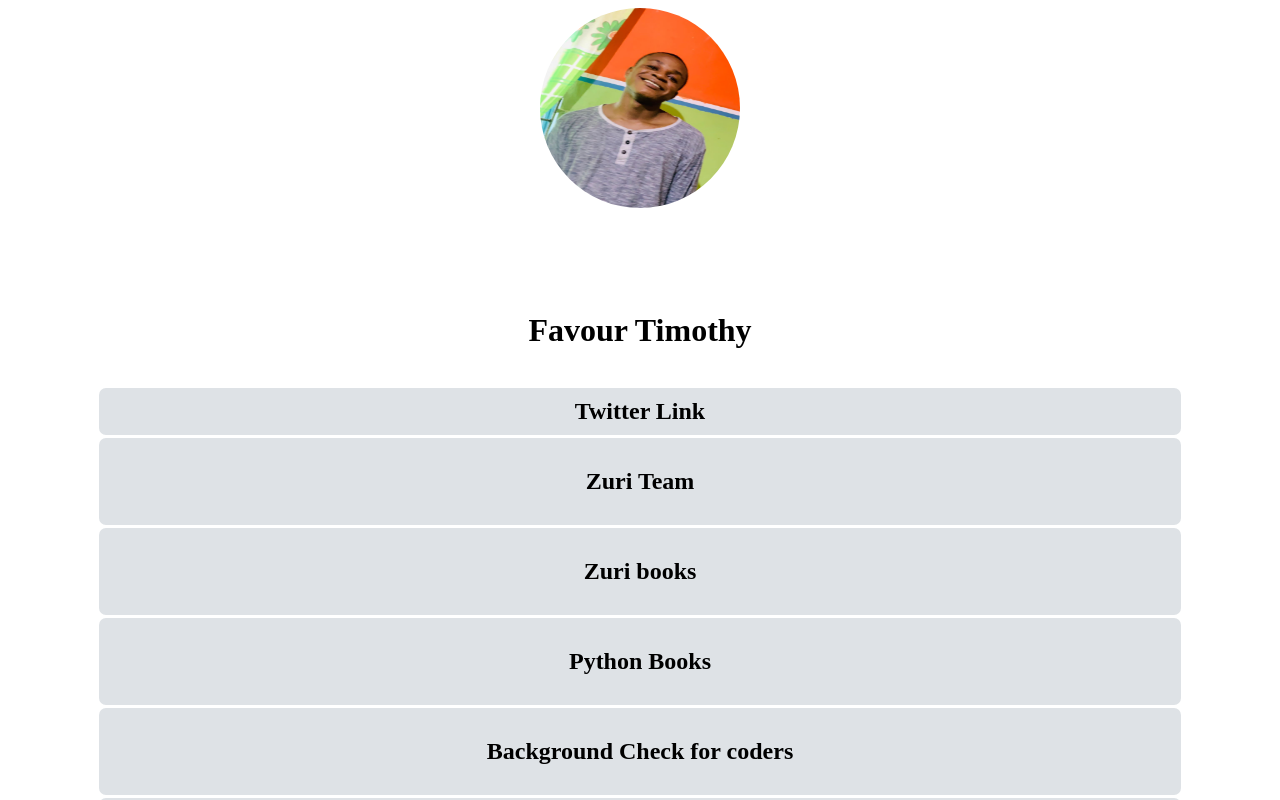
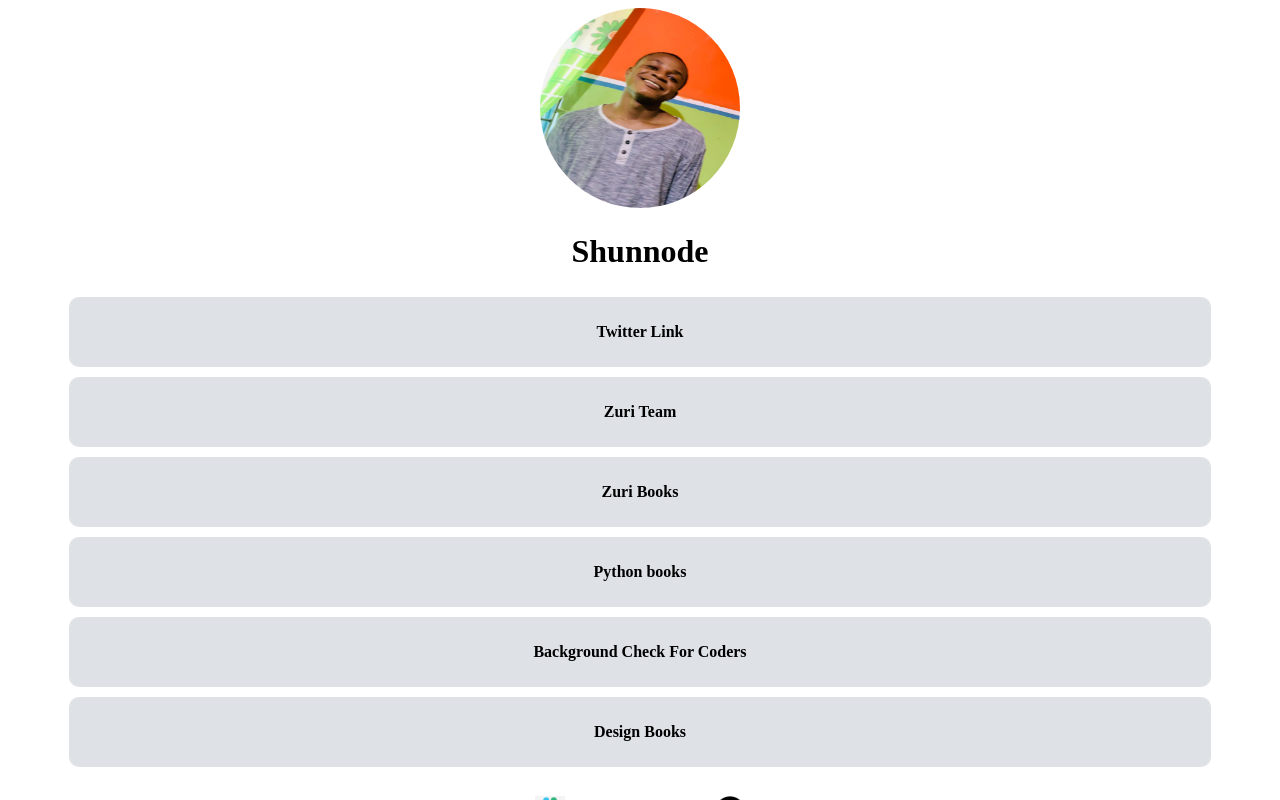
Before and after one commit to wyenelle/hng-page-2022, a React (Vite) app: page / in a window 1280 px wide. Shown: the top 800 px of the page. Built offline with nearby package versions, Linux system fonts and the light colour scheme.

Commit message:
made some edits to the home component

```diff
--- a/src/components/Home/Home.css
+++ b/src/components/Home/Home.css
@@ -3,6 +3,7 @@ main{
     flex-direction: column;
     justify-content: center;
     align-items: center;
+    margin-bottom: 1.5em;
 }
 .profile_img{
     height: 30vh;
@@ -20,19 +21,26 @@ main{
     display: none;
 }
 .links{
-    text-align: center;
-    padding: 15px;
-    width: 85vw;
+    display: flex;
+    flex-direction: column;
+    width: 90vw;
+    height: auto;
 
 }
 .links a {
     text-decoration: none;
     color: black;
+    background: #dee2e6;
+    padding: 10px;
+    margin: 5px;
+    height: 50px;
+    text-align: center;
+    border-radius: 10px;
+    font-weight: 900;
+    display: flex;
+    justify-content: center;
+    align-items: center;
 }
 
 a .link-text{
-    background: #dee2e6;
-    padding: 10px;
-    margin: 3px;
-    border-radius: 7px;
 }
--- a/src/components/Home/Home.jsx
+++ b/src/components/Home/Home.jsx
@@ -4,49 +4,41 @@ import "./Home.css";
 const Home = () => {
   return (
     <main>
-      <div className="profile_img">
+      <div className="profile__img">
         <img src={Favour} id="profile_img" alt="" />
       </div>
 
-      <h1 id="name"> Favour Timothy </h1>
-      <h2 id="slack"> favourkcb</h2>
+      <h1 id="twitter"> Shunnode </h1>
+      <h2 id="slack">  S H U N </h2>
 
       <div className="links">
-        <a href="twitter.com/shunnode" id="twitter" role='button'><h2 className="link-text"> Twitter Link </h2></a>
+        <a href="twitter.com/shunnode" className="twitter" role='button'>
+          Twitter Link
+        </a>
 
-        <a  href="https://training.zuri.team/" id="btn_zuri" role="button">
-          {" "}
-          <div className="link-text">
-            <h2> Zuri Team</h2></div>{" "}
+        <a  href="https://training.zuri.team/" id="btn__zuri" role="button">
+           Zuri Team
 
         </a>
 
         <a id="books" href="https://books.zuri.team" title="follow this link to resource for design and coding" role="button">
-          <div className="link-text">
-          <h2>Zuri books</h2>
-
-          </div>
+          Zuri Books
         </a>
 
         <a title="Python books broken down to your level of understanding"
-          href="https://https://books.zuri.team/python-for-beginners?ref_id=s-h-u-n"
-          id="book_python"
+          href="https://https://books.zuri.team/python-for-beginners?ref_id=S-H-U-N"
+          id="book__python"
           role="button"
         >
-          {" "}
-          <div className="link-text"> <h2>Python Books</h2></div>
+          Python books
         </a>
 
         <a href="https://background.zuri.team" id="pitch" role="button" title=" checkr">
-          {" "}
-         <div className="link-text"> <h2>Background Check for coders</h2></div>
+        Background Check For Coders
         </a>
 
-        <a href="href://books.zuri.team/design-rules" id="book_design" title=" this is the best design book around for now">
-          <div className="link-text">
-          <h2>Design Books</h2>
-
-          </div>
+        <a href="href://books.zuri.team/design-rules" id="book__design" title=" this is the best design book around for now">
+          Design Books
         </a>
       </div>
     </main>
```
